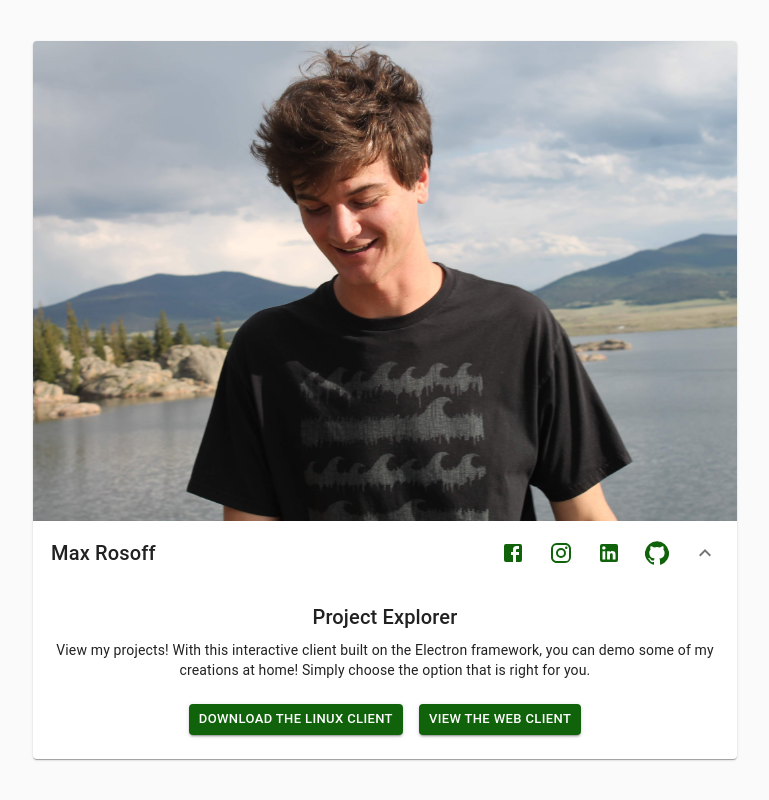
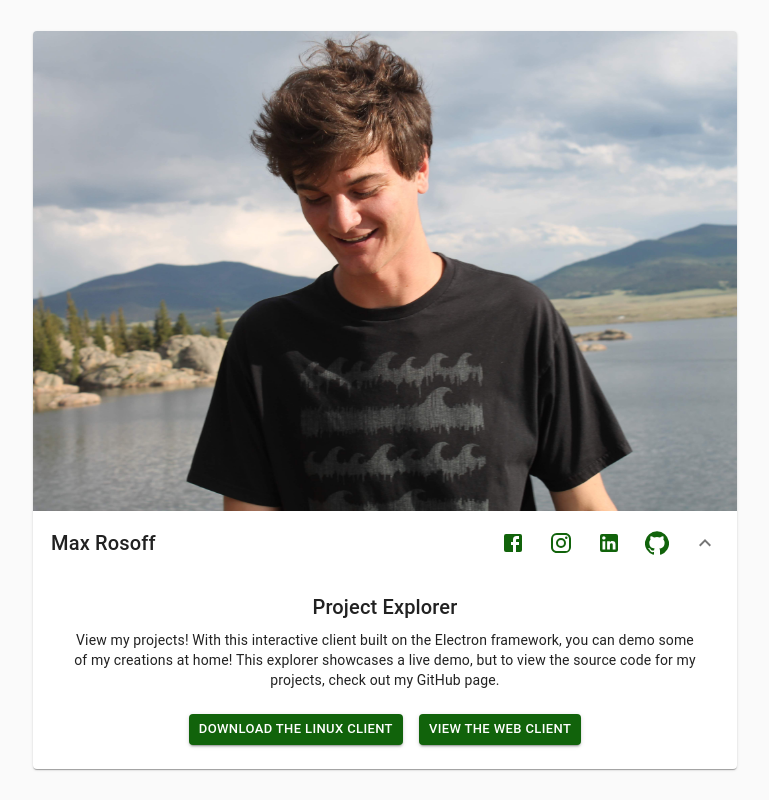
Before and after one commit to mrrosoff/Tortilla-Critic, a React app: page / in a window 1280 px wide. Both pictures are taken after a click on the button "More". Shown: the whole page, without its empty margins (255-1024 px from the left). Built offline with nearby package versions, Linux system fonts and the light colour scheme.

Commit message:
Centering Improvement

```diff
--- a/components/CollapseArea.js
+++ b/components/CollapseArea.js
@@ -1,13 +1,15 @@
 import React from "react";
 
-import {Button, CardContent, Collapse, Grid, Typography} from "@material-ui/core";
+import {Button, CardContent, Container, Collapse, Grid, Typography} from "@material-ui/core";
 
 const CollapseArea = props =>
 {
 	return (
 		<Collapse in={props.expanded} timeout="auto" unmountOnExit>
 			<CardContent>
-				<InternalGrid produceSnackbar={props.produceSnackBar}/>
+				<Container>
+					<InternalGrid produceSnackbar={props.produceSnackBar}/>
+				</Container>
 			</CardContent>
 		</Collapse>
 	);
@@ -26,7 +28,8 @@ const InternalGrid = props =>
 				<Typography variant={'h6'} align={'center'} gutterBottom>Project Explorer</Typography>
 				<Typography variant={'body2'} align={'center'}>
 					View my projects! With this interactive client built on the Electron framework, you can demo some
-					of my creations at home! Simply choose the option that is right for you.
+					of my creations at home! This explorer showcases a live demo, but to view the source code for my
+					projects, check out my GitHub page.
 				</Typography>
 			</Grid>
 			<Grid item xs={12}>
```
